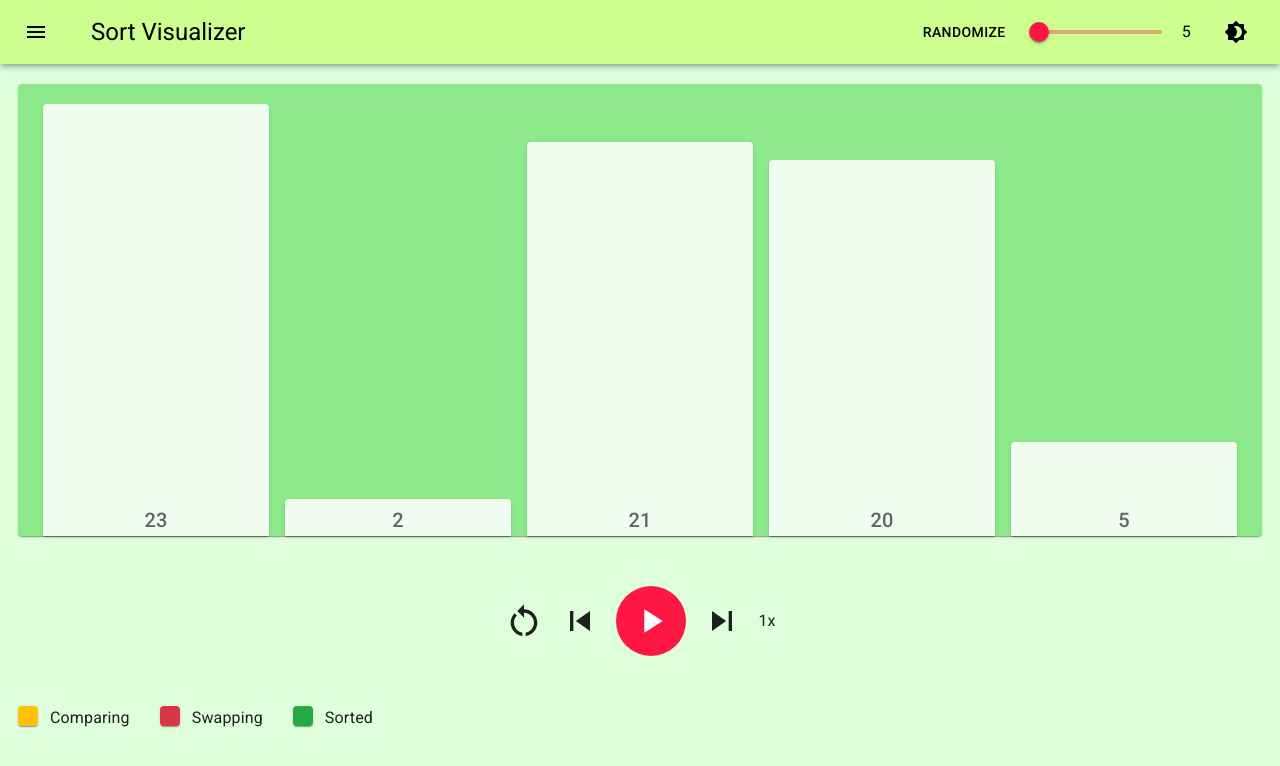
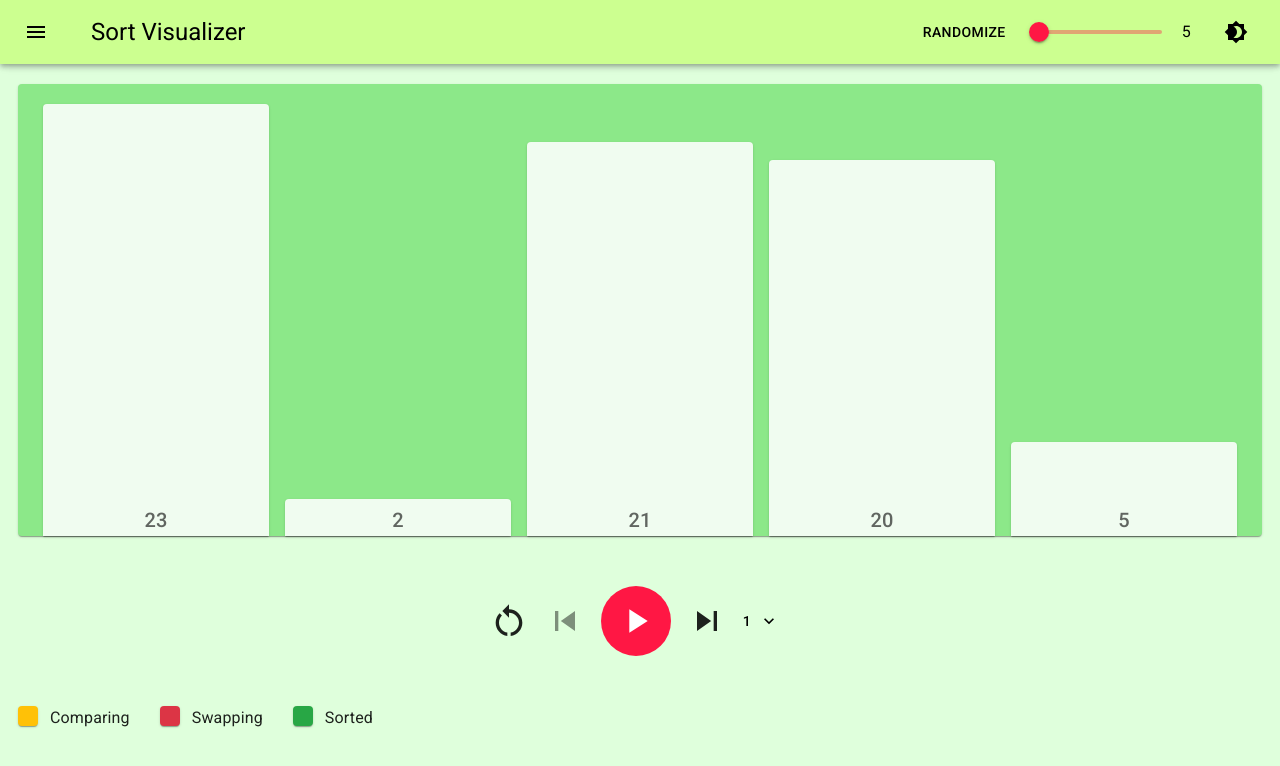
Before and after one commit to CoderChirag/sort-visualizer, a React (Create React App) app: page /sorting/bubbleSort in a window 1280 px wide. Shown: the top 766 px of the page. Built offline with nearby package versions, Linux system fonts and the light colour scheme.

Commit message:
Create all App Controls

```diff
--- a/src/components/atoms/menu/menu.component.jsx
+++ b/src/components/atoms/menu/menu.component.jsx
@@ -49,7 +49,7 @@ const StyledMenu = styled(props => (
 	},
 }));
 
-const Menu = ({ sx, anchorEl, setAnchorEl, children }) => {
+const Menu = ({ sx, anchorEl, setAnchorEl, text, children }) => {
 	const open = Boolean(anchorEl);
 	const handleClick = event => {
 		setAnchorEl(event.currentTarget);
@@ -79,7 +79,9 @@ const Menu = ({ sx, anchorEl, setAnchorEl, children }) => {
 					},
 					...sx,
 				}}
-			></Button>
+			>
+				{text}
+			</Button>
 			<StyledMenu
 				id='demo-customized-menu'
 				MenuListProps={{
--- a/src/components/molecules/app-controls/app-controls.component.jsx
+++ b/src/components/molecules/app-controls/app-controls.component.jsx
@@ -1,4 +1,5 @@
-import { styled } from '@mui/material/styles';
+import { useState } from 'react';
+import { styled, useTheme } from '@mui/material/styles';
 
 import Grid from '@mui/material/Grid';
 import Button from '@mui/material/Button';
@@ -7,13 +8,14 @@ import SkipPreviousIcon from '@mui/icons-material/SkipPrevious';
 import PlayArrowIcon from '@mui/icons-material/PlayArrow';
 import PauseIcon from '@mui/icons-material/Pause';
 import SkipNextIcon from '@mui/icons-material/SkipNext';
+import MenuItem from '@mui/material/MenuItem';
 
-import { useAppControls } from '../../../hooks/useAppControls.hook';
+import Menu from '../../atoms/menu/menu.component';
 
 const PlayButton = styled(Button)(({ theme }) => ({
 	borderRadius: '100%',
-	backgroundColor: theme.palette.secondary.main,
-	color: theme.palette.secondary.contrastText,
+	// backgroundColor: theme.palette.secondary.main,
+	// color: theme.palette.secondary.contrastText,
 	display: 'flex',
 	justifyContent: 'center',
 	alignItems: 'center',
@@ -27,7 +29,27 @@ const PlayButton = styled(Button)(({ theme }) => ({
 	},
 }));
 
-const AppControls = ({ stackTrace, isPlaying, setIsPlaying }) => {
+const AppControls = ({
+	isPlaying,
+	setIsPlaying,
+	speed,
+	setSpeed,
+	skipToNext,
+	skipToPrev,
+	skipToFirst,
+	playable,
+	prevDisabled,
+	nextDisabled,
+}) => {
+	const theme = useTheme();
+	const [isMenuOpen, setIsMenuOpen] = useState(false);
+
+	const updateSpeed = event => {
+		const speed = parseFloat(event.target.childNodes[0].data.split('x')[0]);
+		setSpeed(speed);
+		setIsMenuOpen(false);
+	};
+
 	return (
 		<Grid container justifyContent='center' alignItems='center' spacing={2}>
 			<Grid
@@ -39,7 +61,11 @@ const AppControls = ({ stackTrace, isPlaying, setIsPlaying }) => {
 				}}
 			>
 				<RestartAltIcon
-					sx={{ fontSize: { xs: '2rem', sm: '2.5rem' } }}
+					sx={{
+						fontSize: { xs: '2rem', sm: '2.5rem' },
+						cursor: 'pointer',
+					}}
+					onClick={skipToFirst}
 				/>
 			</Grid>
 			<Grid
@@ -51,18 +77,33 @@ const AppControls = ({ stackTrace, isPlaying, setIsPlaying }) => {
 				}}
 			>
 				<SkipPreviousIcon
-					sx={{ fontSize: { xs: '2rem', sm: '2.5rem' } }}
+					sx={{
+						fontSize: { xs: '2rem', sm: '2.5rem' },
+						cursor: 'pointer',
+						opacity: prevDisabled && 0.5,
+					}}
+					onClick={skipToPrev}
 				/>
 			</Grid>
 			<Grid item onClick={() => setIsPlaying(prevVal => !prevVal)}>
-				<PlayButton>
-					{isPlaying ? (
+				<PlayButton
+					disabled={!playable}
+					sx={{
+						backgroundColor: playable
+							? 'secondary.main'
+							: theme.palette.grey[500],
+						color: 'secondary.contrastText',
+					}}
+				>
+					{playable && isPlaying ? (
 						<PauseIcon
 							sx={{ fontSize: { xs: '2rem', sm: '2.5rem' } }}
 						/>
 					) : (
 						<PlayArrowIcon
-							sx={{ fontSize: { xs: '2rem', sm: '2.5rem' } }}
+							sx={{
+								fontSize: { xs: '2rem', sm: '2.5rem' },
+							}}
 						/>
 					)}
 				</PlayButton>
@@ -75,7 +116,15 @@ const AppControls = ({ stackTrace, isPlaying, setIsPlaying }) => {
 					alignItems: 'center',
 				}}
 			>
-				<SkipNextIcon sx={{ fontSize: { xs: '2rem', sm: '2.5rem' } }} />
+				<SkipNextIcon
+					sx={{
+						fontSize: { xs: '2rem', sm: '2.5rem' },
+						cursor: 'pointer',
+						opacity: nextDisabled && 0.5,
+						'&:focus': {},
+					}}
+					onClick={skipToNext}
+				/>
 			</Grid>
 			<Grid
 				item
@@ -83,9 +132,30 @@ const AppControls = ({ stackTrace, isPlaying, setIsPlaying }) => {
 					display: 'flex',
 					justifyContent: 'center',
 					alignItems: 'center',
+					paddingLeft: '0!important',
 				}}
 			>
-				1x
+				<Menu
+					anchorEl={isMenuOpen}
+					setAnchorEl={setIsMenuOpen}
+					text={speed}
+				>
+					<MenuItem disableRipple onClick={updateSpeed}>
+						0.25x
+					</MenuItem>
+					<MenuItem disableRipple onClick={updateSpeed}>
+						0.5x
+					</MenuItem>
+					<MenuItem disableRipple onClick={updateSpeed}>
+						1x
+					</MenuItem>
+					<MenuItem disableRipple onClick={updateSpeed}>
+						2x
+					</MenuItem>
+					<MenuItem disableRipple onClick={updateSpeed}>
+						4x
+					</MenuItem>
+				</Menu>
 			</Grid>
 		</Grid>
 	);
--- a/src/components/organisms/visualizer/visualizer.component.jsx
+++ b/src/components/organisms/visualizer/visualizer.component.jsx
@@ -26,10 +26,19 @@ const ColorBox = styled(Paper)(({ theme, darkbg, lightbg }) => ({
 const Visualizer = ({ algorithm, array }) => {
 	const [stackTrace, setStackTrace] = useState([]);
 	const [currentArr, setCurrentArr] = useState([...array]);
-	const [isPlaying, setIsPlaying, index] = useAppControls(
-		stackTrace,
-		setCurrentArr
-	);
+	const [
+		isPlaying,
+		setIsPlaying,
+		index,
+		speed,
+		setSpeed,
+		skipToNextStep,
+		skipToPrevStep,
+		skipToFirstStep,
+		playable,
+		nextDisabled,
+		prevDisabled,
+	] = useAppControls(stackTrace, setCurrentArr);
 
 	useEffect(() => {
 		const arr = [...array];
@@ -76,20 +85,18 @@ const Visualizer = ({ algorithm, array }) => {
 					</Grid>
 					<Grid item xs={12}>
 						<AppControls
-							stackTrace={stackTrace}
 							isPlaying={isPlaying}
 							setIsPlaying={setIsPlaying}
+							speed={speed}
+							setSpeed={setSpeed}
+							skipToNext={skipToNextStep}
+							skipToPrev={skipToPrevStep}
+							skipToFirst={skipToFirstStep}
+							playable={playable}
+							nextDisabled={nextDisabled}
+							prevDisabled={prevDisabled}
 						/>
 					</Grid>
-					{/* <Grid item sx={{ display: 'flex', marginRight: '30px' }}>
-						<ColorBox
-							darkbg={FunctionalityColorMappingsDark.unsorted}
-							lightbg={FunctionalityColorMappingsLight.unsorted}
-						/>
-						<Typography variant='body1' component='span'>
-							Unsorted
-						</Typography>
-					</Grid> */}
 					{Algorithm[algorithm].functionalityKeys.functionalityA && (
 						<Grid
 							item
--- a/src/hooks/useAppControls.hook.js
+++ b/src/hooks/useAppControls.hook.js
@@ -3,6 +3,10 @@ import { useState, useEffect, useRef } from 'react';
 export const useAppControls = (stackTrace, setCurrentArr) => {
 	const [isPlaying, setisPlaying] = useState(false);
 	const [index, setIndex] = useState(0);
+	const [speed, setSpeed] = useState(1);
+	const [playable, setPlayable] = useState(true);
+	const [nextDisabled, setNextDisabled] = useState(false);
+	const [prevDisabled, setPrevDisabled] = useState(false);
 
 	let timeout = useRef(null);
 
@@ -23,26 +27,86 @@ export const useAppControls = (stackTrace, setCurrentArr) => {
 	}, [stackTrace]);
 
 	useEffect(() => {
-		if (index === 0 && isPlaying) {
+		if (index >= stackTrace.length - 1) {
+			setNextDisabled(true);
+			setPlayable(false);
+		} else {
+			setNextDisabled(false);
+			setPlayable(true);
+		}
+		if (index === 0) {
+			setPrevDisabled(true);
+		} else {
+			setPrevDisabled(false);
+		}
+	}, [index, stackTrace]);
+
+	useEffect(() => {
+		if (isPlaying) {
+			if (index === 0) {
 				setCurrentArr([...stackTrace[index]['arr']]);
 				setIndex(index + 1);
-		} else if (index < stackTrace.length && isPlaying) {
+			} else if (index < stackTrace.length - 1) {
 				timeout.current = setTimeout(() => {
 					setCurrentArr([...stackTrace[index]['arr']]);
 					setIndex(index + 1);
 					timeout.current = null;
-			}, 1000);
+				}, 200 / speed);
+			} else if (index === stackTrace.length - 1) {
+				clearTimeout(timeout.current);
+				setisPlaying(false);
+				// setIndex(0);
+			}
 		} else {
+			if (index < stackTrace.length) {
+				setCurrentArr([...stackTrace[index]['arr']]);
+			}
+		}
+
+		return () => {
+			clearTimeout(timeout.current);
+		};
+	}, [isPlaying, index, setCurrentArr, stackTrace, speed]);
+
+	const skipToNextStep = () => {
 		if (timeout.current) {
 			clearTimeout(timeout.current);
 			timeout.current = null;
 		}
-			if (index === stackTrace.length) {
+		if (index < stackTrace.length - 1) {
+			setIndex(index + 1);
+		}
+	};
+
+	const skipToPrevStep = () => {
+		if (timeout.current) {
+			clearTimeout(timeout.current);
+			timeout.current = null;
+		}
+		if (index > 0) {
+			setIndex(index - 1);
+		}
+	};
+
+	const skipToFirstStep = () => {
+		if (timeout.current) {
+			clearTimeout(timeout.current);
+			timeout.current = null;
+		}
 		setIndex(0);
-			}
-			setisPlaying(false);
-		}
-	}, [isPlaying, index, setCurrentArr, stackTrace]);
+	};
 
-	return [isPlaying, setisPlaying, index];
+	return [
+		isPlaying,
+		setisPlaying,
+		index,
+		speed,
+		setSpeed,
+		skipToNextStep,
+		skipToPrevStep,
+		skipToFirstStep,
+		playable,
+		nextDisabled,
+		prevDisabled,
+	];
 };
--- a/src/routes/sorting-navigation/navigation.component.jsx
+++ b/src/routes/sorting-navigation/navigation.component.jsx
@@ -18,7 +18,7 @@ const SortingNavigation = () => {
 	const params = useParams();
 	const [arrayLength, setArrayLength] = useState(5);
 	const [array, setArray] = useState([]);
-	const [anchorEl, setAnchorEl] = useState(null);
+	const [isMenuOpen, setIsMenuOpen] = useState(null);
 
 	const generateNewArray = () => {
 		const newArray = [];
@@ -91,8 +91,8 @@ const SortingNavigation = () => {
 					{arrayLength}
 				</Typography>
 				<Menu
-					anchorEl={anchorEl}
-					setAnchorEl={setAnchorEl}
+					anchorEl={isMenuOpen}
+					setAnchorEl={setIsMenuOpen}
 					sx={{ display: { xs: 'inline-flex', md: 'none' } }}
 				>
 					<MenuItem onClick={generateNewArray} disableRipple>
```
Lines whose indentation alone changed are shown as unchanged.
